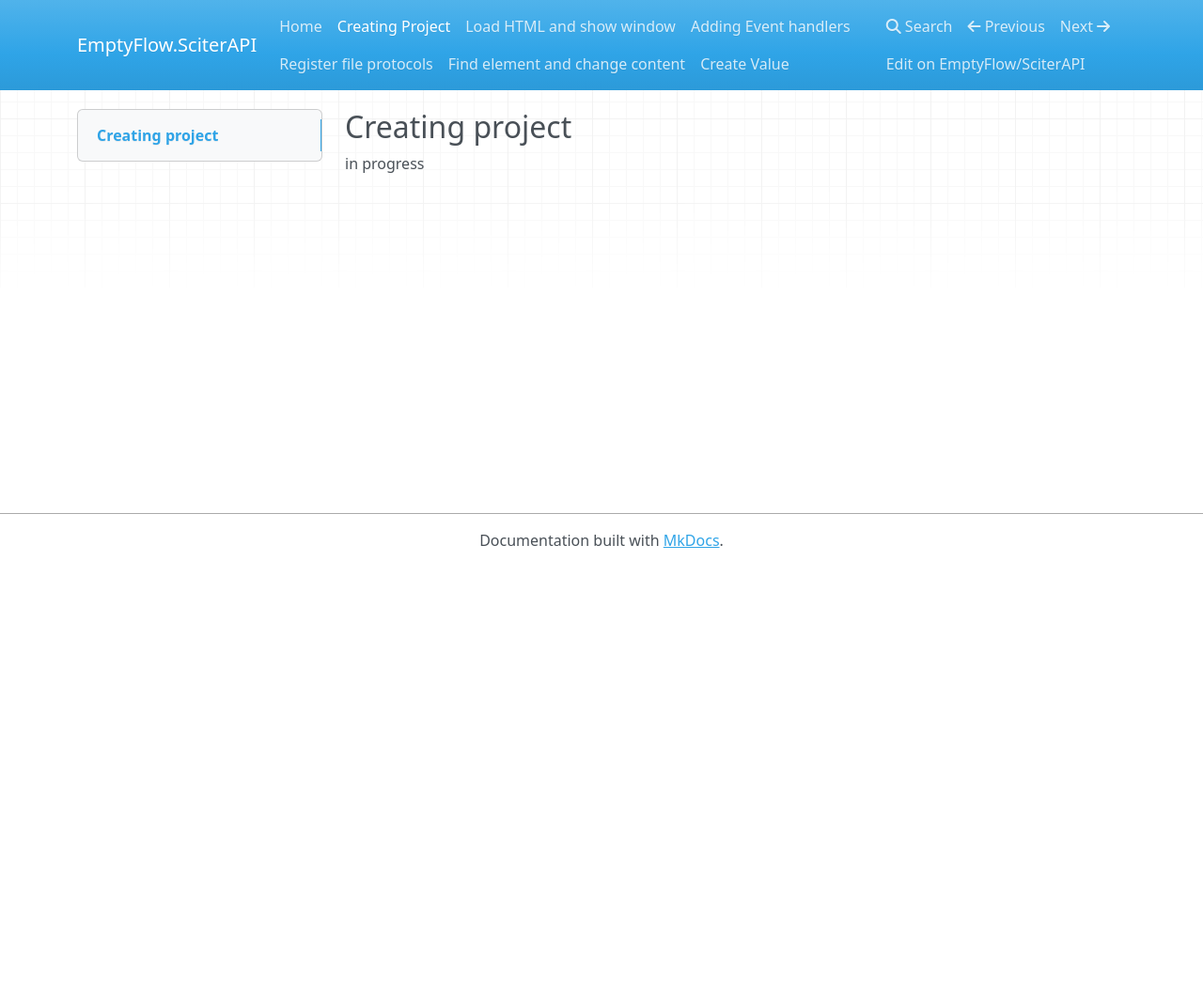
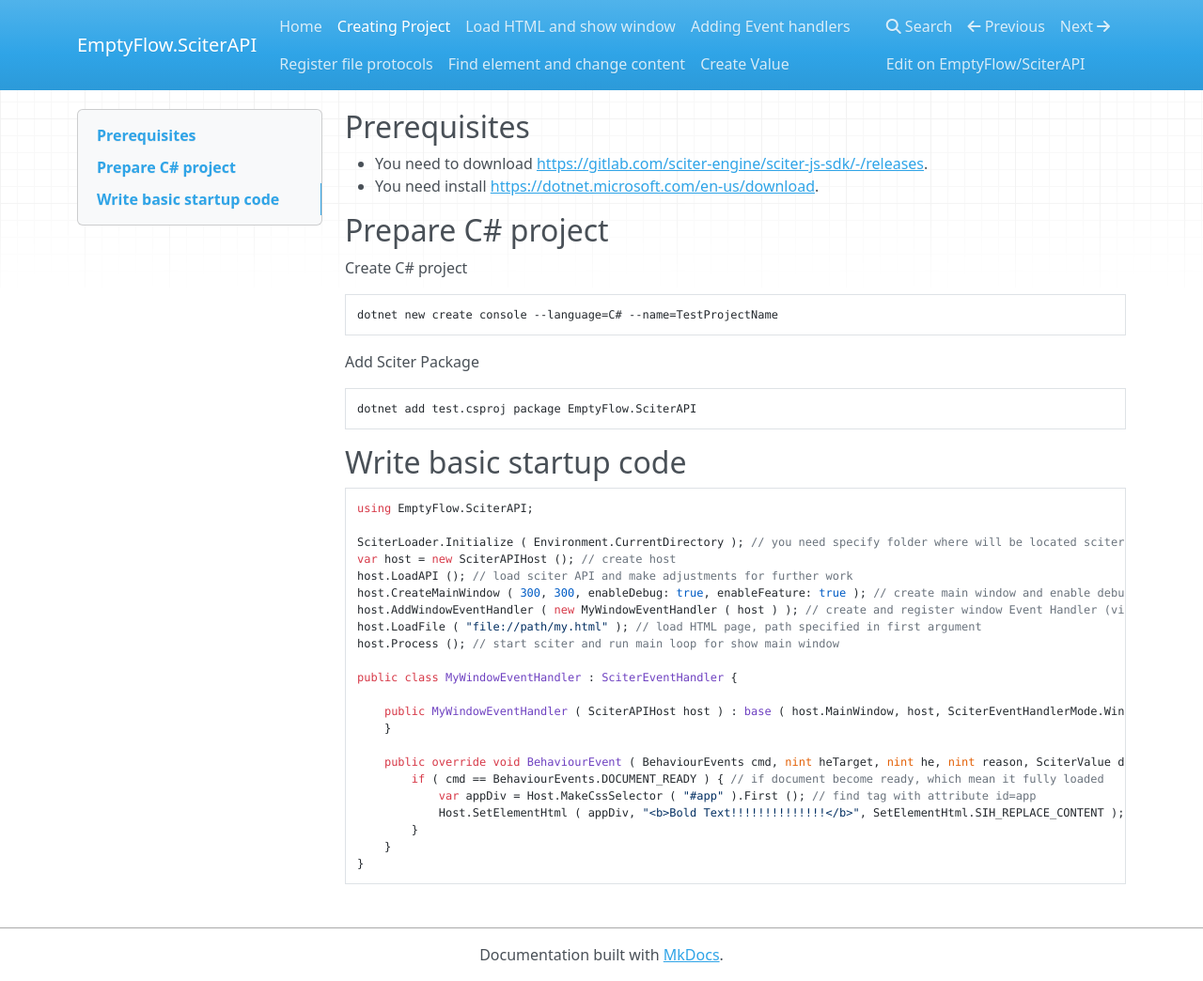
Before and after one commit to EmptyFlow/SciterAPIDocs, an MkDocs documentation site: the page built from docs/creatingproject.md, in a window 1280 px wide and 1044 px high. Shown: the whole window at 94% size. Built offline with MkDocs 1.6.1, drawn with Linux system fonts in a browser that asks for light colours; nearby versions of some CDN libraries.

Commit message:
+ Added content for create project

````diff
--- a/docs/creatingproject.md
+++ b/docs/creatingproject.md
@@ -1,3 +1,42 @@
-## Creating project
+## Prerequisites
 
-in progress
+* You need to download [https://gitlab.com/sciter-engine/sciter-js-sdk/-/releases](Sciter SDK).
+* You need install [https://dotnet.microsoft.com/en-us/download](dotnet).
+
+## Prepare C# project
+
+Create C# project
+```shell
+dotnet new create console --language=C# --name=TestProjectName
+```
+Add Sciter Package
+```shell
+dotnet add test.csproj package EmptyFlow.SciterAPI
+```
+
+## Write basic startup code
+
+```csharp
+using EmptyFlow.SciterAPI;
+
+SciterLoader.Initialize ( Environment.CurrentDirectory ); // you need specify folder where will be located sciter library file (sciter.dll/libsciter.so/libsciter.dylib)
+var host = new SciterAPIHost (); // create host
+host.LoadAPI (); // load sciter API and make adjustments for further work
+host.CreateMainWindow ( 300, 300, enableDebug: true, enableFeature: true ); // create main window and enable debug mode and sciter features (like access to system in JavaScript)
+host.AddWindowEventHandler ( new MyWindowEventHandler ( host ) ); // create and register window Event Handler (via event handler you can handle events from windows or elements)
+host.LoadFile ( "file://path/my.html" ); // load HTML page, path specified in first argument
+host.Process (); // start sciter and run main loop for show main window
+
+public class MyWindowEventHandler : SciterEventHandler {
+
+    public MyWindowEventHandler ( SciterAPIHost host ) : base ( host.MainWindow, host, SciterEventHandlerMode.Window ) { // define event handler with mode Window (which mean events will be handled from all elements on page)
+    }
+
+    public override void BehaviourEvent ( BehaviourEvents cmd, nint heTarget, nint he, nint reason, SciterValue data, string name ) { // handle behaviour events
+        if ( cmd == BehaviourEvents.DOCUMENT_READY ) { // if document become ready, which mean it fully loaded
+            var appDiv = Host.MakeCssSelector ( "#app" ).First (); // find tag with attribute id=app
+            Host.SetElementHtml ( appDiv, "<b>Bold Text!!!!!!!!!!!!!!</b>", SetElementHtml.SIH_REPLACE_CONTENT ); // change html in these tag
+        }
+    }
+}
+```
````
